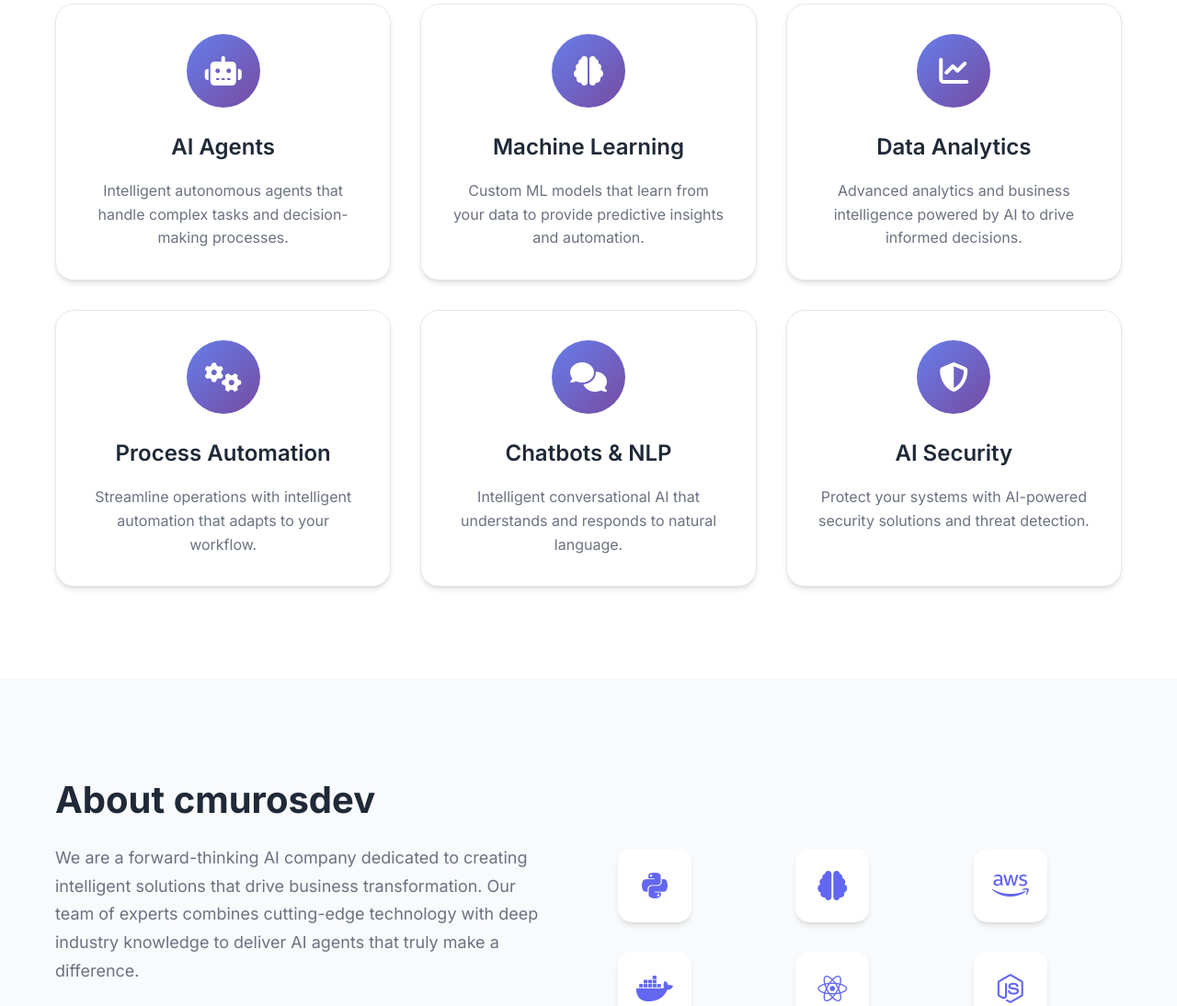
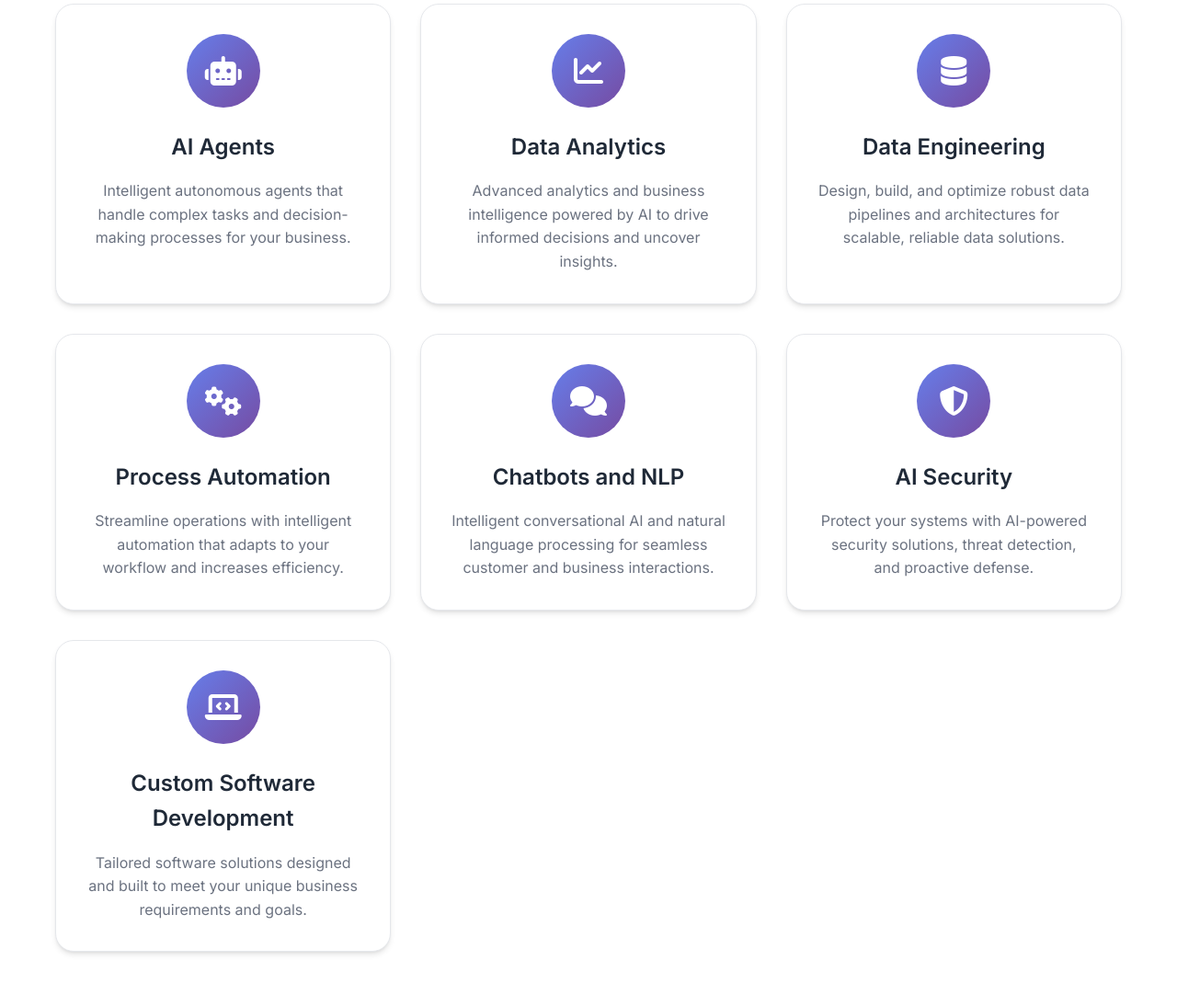
Before and after one commit to cgmuros/cmurosdev, a website: page index.html in a window 1280 px wide. Shown: the part 1069-2163 px from the top of the page at 92% size. Drawn offline with nearby package versions, Linux system fonts and the light colour scheme.

Commit message:
Update service offerings in index.html: refined titles and descriptions for AI Agents, Data Analytics, Data Engineering, Process Automation, Chatbots and NLP, and AI Security. Added Custom Software Development section. Updated icons for better representation.

```diff
--- a/index.html
+++ b/index.html
@@ -107,59 +107,63 @@
                     <div class="service-icon">
                         <i class="fas fa-robot"></i>
                     </div>
-                    <h3 class="service-title" data-en="AI Agents" data-es="Agentes de IA">AI Agents</h3>
-                    <p class="service-description" data-en="Intelligent autonomous agents that handle complex tasks and decision-making processes." data-es="Agentes autónomos inteligentes que manejan tareas complejas y procesos de toma de decisiones.">
-                        Intelligent autonomous agents that handle complex tasks and decision-making processes.
+                    <h3 class="service-title">AI Agents</h3>
+                    <p class="service-description">
+                        Intelligent autonomous agents that handle complex tasks and decision-making processes for your business.
                     </p>
                 </div>
-
                 <div class="service-card" data-aos="fade-up" data-aos-delay="200">
-                    <div class="service-icon">
-                        <i class="fas fa-brain"></i>
-                    </div>
-                    <h3 class="service-title" data-en="Machine Learning" data-es="Aprendizaje Automático">Machine Learning</h3>
-                    <p class="service-description" data-en="Custom ML models that learn from your data to provide predictive insights and automation." data-es="Modelos de ML personalizados que aprenden de tus datos para proporcionar insights predictivos y automatización.">
-                        Custom ML models that learn from your data to provide predictive insights and automation.
-                    </p>
-                </div>
-
-                <div class="service-card" data-aos="fade-up" data-aos-delay="300">
                     <div class="service-icon">
                         <i class="fas fa-chart-line"></i>
                     </div>
-                    <h3 class="service-title" data-en="Data Analytics" data-es="Análisis de Datos">Data Analytics</h3>
-                    <p class="service-description" data-en="Advanced analytics and business intelligence powered by AI to drive informed decisions." data-es="Análisis avanzado e inteligencia empresarial impulsada por IA para tomar decisiones informadas.">
-                        Advanced analytics and business intelligence powered by AI to drive informed decisions.
+                    <h3 class="service-title">Data Analytics</h3>
+                    <p class="service-description">
+                        Advanced analytics and business intelligence powered by AI to drive informed decisions and uncover insights.
                     </p>
                 </div>
-
+                <div class="service-card" data-aos="fade-up" data-aos-delay="300">
+                    <div class="service-icon">
+                        <i class="fas fa-database"></i>
+                    </div>
+                    <h3 class="service-title">Data Engineering</h3>
+                    <p class="service-description">
+                        Design, build, and optimize robust data pipelines and architectures for scalable, reliable data solutions.
+                    </p>
+                </div>
                 <div class="service-card" data-aos="fade-up" data-aos-delay="400">
                     <div class="service-icon">
                         <i class="fas fa-cogs"></i>
                     </div>
-                    <h3 class="service-title" data-en="Process Automation" data-es="Automatización de Procesos">Process Automation</h3>
-                    <p class="service-description" data-en="Streamline operations with intelligent automation that adapts to your workflow." data-es="Optimiza las operaciones con automatización inteligente que se adapta a tu flujo de trabajo.">
-                        Streamline operations with intelligent automation that adapts to your workflow.
+                    <h3 class="service-title">Process Automation</h3>
+                    <p class="service-description">
+                        Streamline operations with intelligent automation that adapts to your workflow and increases efficiency.
                     </p>
                 </div>
-
                 <div class="service-card" data-aos="fade-up" data-aos-delay="500">
                     <div class="service-icon">
                         <i class="fas fa-comments"></i>
                     </div>
-                    <h3 class="service-title" data-en="Chatbots & NLP" data-es="Chatbots y PLN">Chatbots & NLP</h3>
-                    <p class="service-description" data-en="Intelligent conversational AI that understands and responds to natural language." data-es="IA conversacional inteligente que entiende y responde al lenguaje natural.">
-                        Intelligent conversational AI that understands and responds to natural language.
+                    <h3 class="service-title">Chatbots and NLP</h3>
+                    <p class="service-description">
+                        Intelligent conversational AI and natural language processing for seamless customer and business interactions.
                     </p>
                 </div>
-
                 <div class="service-card" data-aos="fade-up" data-aos-delay="600">
                     <div class="service-icon">
                         <i class="fas fa-shield-alt"></i>
                     </div>
-                    <h3 class="service-title" data-en="AI Security" data-es="Seguridad con IA">AI Security</h3>
-                    <p class="service-description" data-en="Protect your systems with AI-powered security solutions and threat detection." data-es="Protege tus sistemas con soluciones de seguridad impulsadas por IA y detección de amenazas.">
-                        Protect your systems with AI-powered security solutions and threat detection.
+                    <h3 class="service-title">AI Security</h3>
+                    <p class="service-description">
+                        Protect your systems with AI-powered security solutions, threat detection, and proactive defense.
+                    </p>
+                </div>
+                <div class="service-card" data-aos="fade-up" data-aos-delay="700">
+                    <div class="service-icon">
+                        <i class="fas fa-laptop-code"></i>
+                    </div>
+                    <h3 class="service-title">Custom Software Development</h3>
+                    <p class="service-description">
+                        Tailored software solutions designed and built to meet your unique business requirements and goals.
                     </p>
                 </div>
             </div>
```
